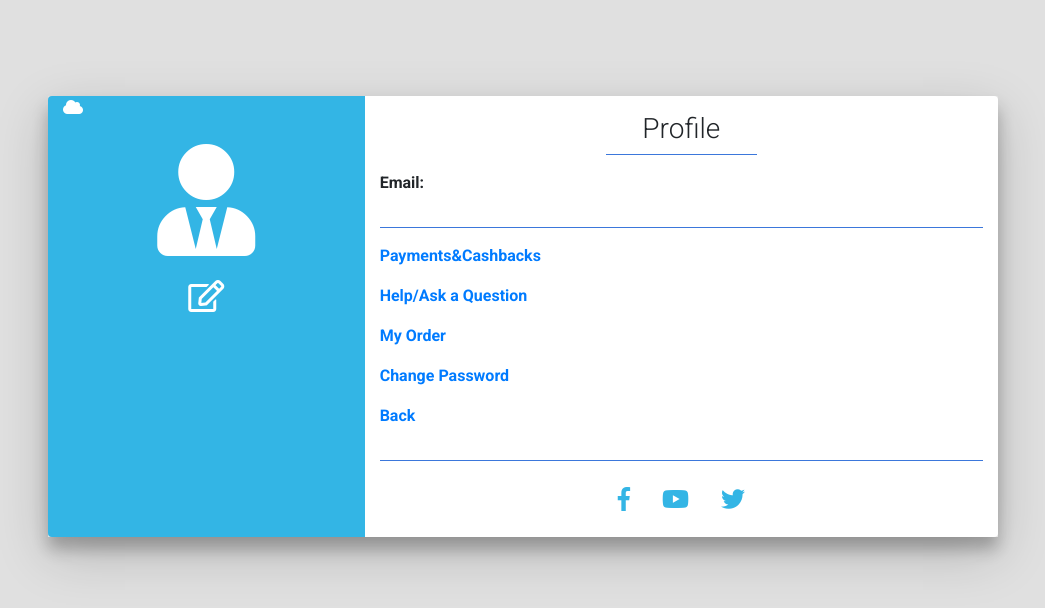
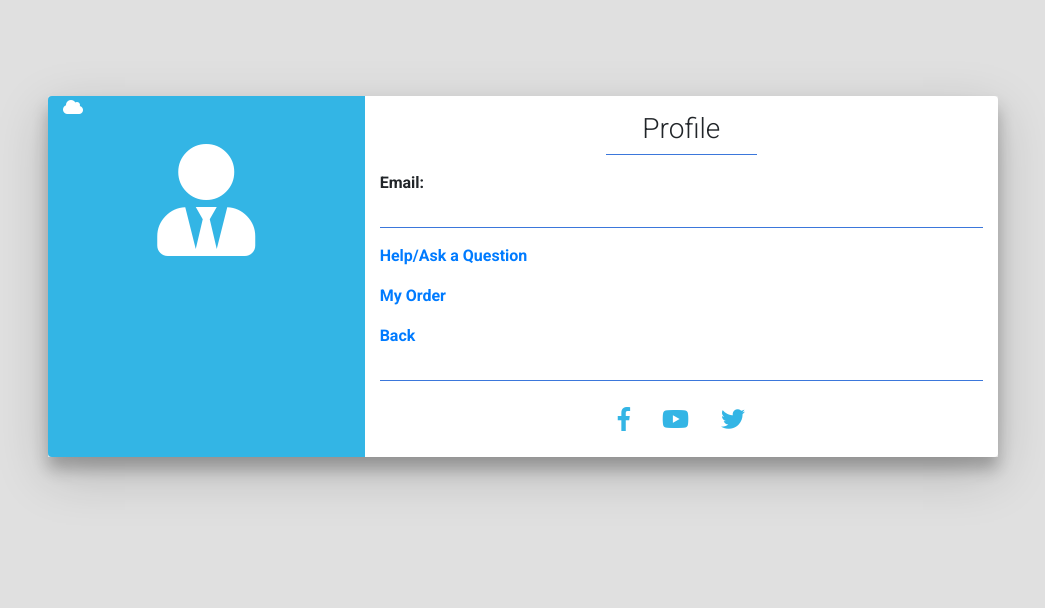
Before and after one commit to jyothi407/Softlab-Project, a Django app: page /accounts/profile in a window 1280 px wide. Shown: the top 608 px of the page, without its empty margins (117-1162 px from the left). Run offline with Django 3.2, Linux system fonts and the light colour scheme; some libraries are stand-ins or nearby versions.

Commit message:
profile page updated

```diff
--- a/Automated_canteen_system/accounts/templates/accounts/profile.html
+++ b/Automated_canteen_system/accounts/templates/accounts/profile.html
@@ -29,7 +29,7 @@
                          </div>
                 		    <i class="fas fa-user-tie fa-7x mt-5"></i>
                     		<h2 class="font-weight-bold mt-4">{{u.username}}</h2>
-                    		<i class="far fa-edit fa-2x mb-4"></i>
+
 
                 		</div>
             		</div>
@@ -47,10 +47,8 @@
                     		<hr class="bg-primary">
                    		<div class="row">
                         	<div class="col-sm-6">
-                                <a href="#"><p class="font-weight-bold">Payments&Cashbacks</p></a>
                                 <a href="mailto:varunreddy6122000@gmail.com"><p class="font-weight-bold">Help/Ask a Question</p></a>
                                 <a href="{%url 'hist'%}"><p class="font-weight-bold">My Order</p></a>
-                                <a href="#"><p class="font-weight-bold">Change Password</p></a>
                                 <a href="{%url 'home'%}"><p class="font-weight-bold">Back</p></a>
                                 </div>
                     	</div>
```
